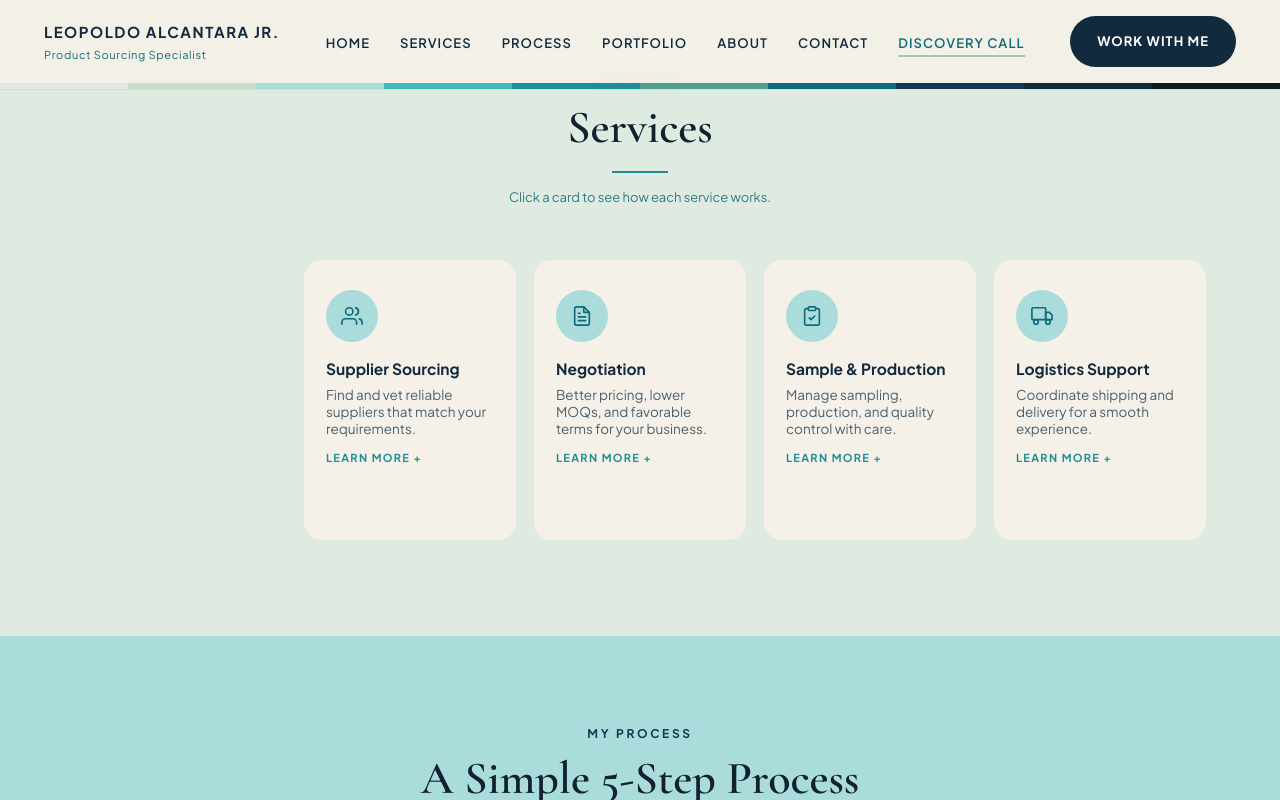
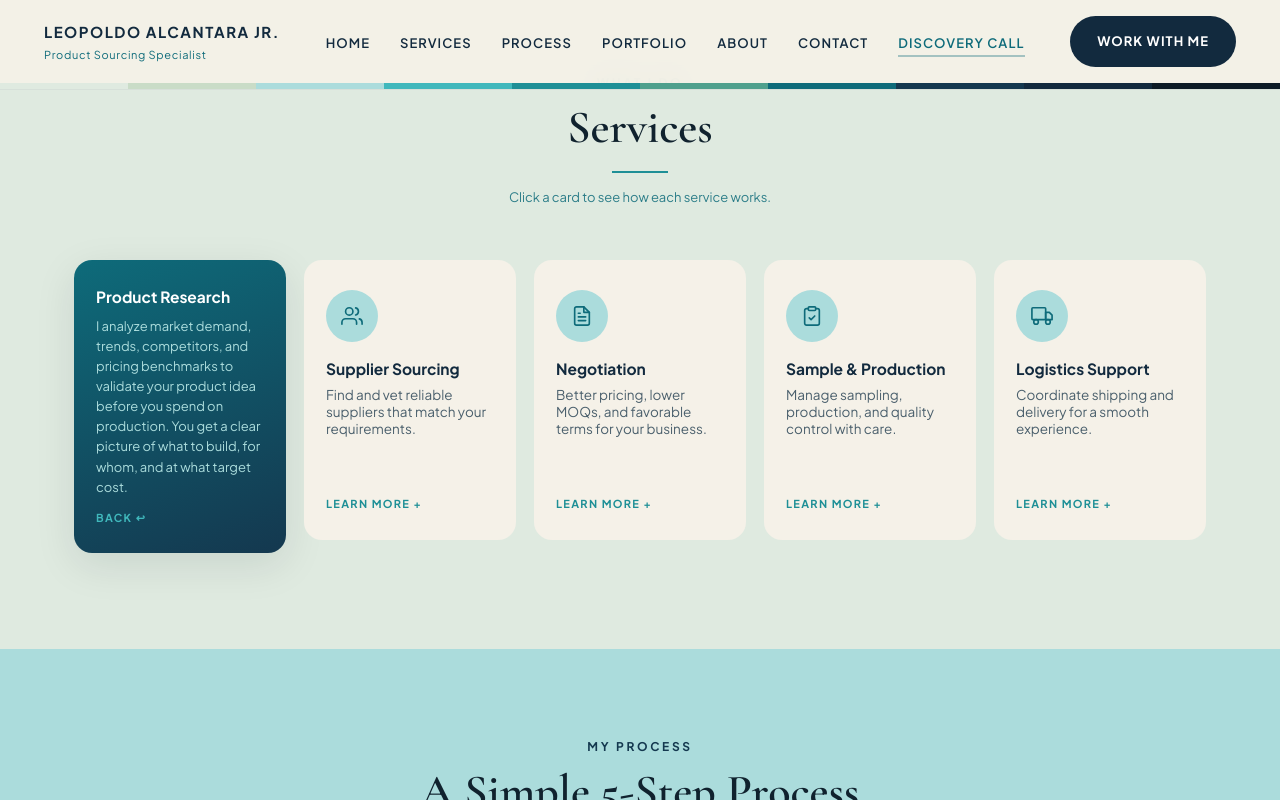
Before and after one commit to eli00217/workwitheli-portfolio, a Next.js app: page / in a window 1280 px wide. Both pictures are taken after a click on the button 180 px from the left and 1181 px from the top of the page. Shown: the part 781-1581 px from the top of the page. Built offline with nearby package versions, Linux system fonts and the light colour scheme.

Commit message:
Rebuild service cards as content-swap flip

```diff
--- a/app/globals.css
+++ b/app/globals.css
@@ -906,76 +906,86 @@ h3 {
 .process .section-hint { color: var(--petrol); }
 
 /* ---- Flip cards (Services) ----
-   Scale-flip: front squeezes closed, back opens. No 3D transforms,
-   no backface-visibility — renders identically in every browser. */
+   One face exists in the DOM at a time (React swaps them on click),
+   entering with a small open animation. Cannot render blank. */
 .flip {
   min-height: 280px;
+  display: flex;
 }
-.flip-inner {
-  position: relative;
-  width: 100%;
-  height: 100%;
-  min-height: 280px;
+.flipcard {
   border: none;
   background: none;
   padding: 0;
+  margin: 0;
   cursor: pointer;
   text-align: left;
   font-family: inherit;
-  display: block;
+  display: flex;
+  width: 100%;
 }
-.flip-inner:focus-visible {
+.flipcard:focus-visible {
   outline: 3px solid var(--teal);
   outline-offset: 4px;
   border-radius: var(--radius);
 }
-.flip-face {
-  position: absolute;
-  inset: 0;
+@keyframes faceIn {
+  from { transform: scaleX(0.3); opacity: 0; }
+  to { transform: scaleX(1); opacity: 1; }
+}
+.face {
+  width: 100%;
+  min-height: 280px;
   border-radius: var(--radius);
   display: flex;
   flex-direction: column;
+  animation: faceIn 0.32s cubic-bezier(0.22, 1, 0.36, 1);
 }
-/* FRONT: visible by default; squeezes shut when flipped */
-.flip-front.svc {
-  transform: scaleX(1);
-  opacity: 1;
-  transition: transform 0.3s ease-in, opacity 0.15s 0.15s linear;
-  z-index: 2;
+.face-front {
+  background: var(--cream);
+  padding: 30px 22px;
+  transition: transform 0.25s, box-shadow 0.25s;
 }
-.flip.is-flipped .flip-front.svc {
-  transform: scaleX(0);
-  opacity: 0;
-  pointer-events: none;
+.face-front:hover {
+  transform: translateY(-6px);
+  box-shadow: var(--shadow);
 }
-.flip:not(.is-flipped) .flip-front.svc:hover {
-  transform: scaleX(1) translateY(-6px);
+.face-front .icon {
+  width: 52px;
+  height: 52px;
+  border-radius: 50%;
+  background: var(--aqua);
+  color: var(--peacock);
+  display: flex;
+  align-items: center;
+  justify-content: center;
+  margin-bottom: 18px;
 }
-/* BACK: starts squeezed; opens after the front closes */
-.flip-back {
+.face-front h3 {
+  font-family: var(--font-sans), sans-serif;
+  font-size: 15.5px;
+  font-weight: 700;
+  color: var(--atlantic);
+  margin-bottom: 8px;
+}
+.face-front p {
+  font-size: 13.5px;
+  color: #4a5f6c;
+  flex: 1;
+}
+.face-back {
   background: linear-gradient(160deg, var(--peacock), var(--petrol));
   color: #fff;
   padding: 28px 22px;
   box-shadow: var(--shadow);
-  transform: scaleX(0);
-  opacity: 0;
-  pointer-events: none;
-  transition: transform 0.3s 0.28s ease-out, opacity 0.15s 0.28s linear;
-  z-index: 1;
 }
-.flip.is-flipped .flip-back {
-  transform: scaleX(1);
-  opacity: 1;
-  pointer-events: auto;
-}
-.flip-back h3 {
+.face-back h3 {
   font-family: var(--font-sans), sans-serif;
   font-size: 15.5px;
   font-weight: 700;
   color: #fff;
   margin-bottom: 10px;
 }
-.flip-back p {
+.face-back p {
   font-size: 13px;
   line-height: 1.55;
   color: var(--aqua);
@@ -989,7 +999,7 @@ h3 {
   text-transform: uppercase;
   color: var(--teal);
 }
-.flip-back .flip-hint {
+.face-back .flip-hint {
   color: var(--turquoise);
 }
 
@@ -1085,13 +1095,6 @@ h3 {
     opacity: 1 !important;
     transform: none !important;
   }
-  .flip-face {
-    transition: none !important;
-  }
-  .flip.is-flipped .flip-back {
-    transform: scaleX(1) !important;
-    opacity: 1 !important;
-  }
   .step-detail {
     transition: none !important;
   }
--- a/components/Services.js
+++ b/components/Services.js
@@ -59,18 +59,26 @@ export default function Services() {
           {SERVICES.map((s, i) => (
             <div
               key={s.title}
-              className={`flip${flipped === i ? " is-flipped" : ""}`}
+              className="flip"
               data-reveal
-              data-reveal-delay={i}
               style={{ transitionDelay: `calc(var(--stagger, 90ms) * ${i})` }}
             >
               <button
-                className="flip-inner"
+                className="flipcard"
                 onClick={() => toggle(i)}
                 aria-expanded={flipped === i}
                 aria-label={`${s.title} — ${flipped === i ? "hide" : "show"} details`}
               >
-                <div className="flip-face flip-front svc">
+                {flipped === i ? (
+                  <div className="face face-back" key="back">
+                    <h3>{s.title}</h3>
+                    <p>{s.more}</p>
+                    <span className="flip-hint" aria-hidden="true">
+                      Back ↩
+                    </span>
+                  </div>
+                ) : (
+                  <div className="face face-front" key="front">
                     <div className="icon">
                       <Icon name={s.icon} />
                     </div>
@@ -80,13 +88,7 @@ export default function Services() {
                       Learn more +
                     </span>
                   </div>
-                <div className="flip-face flip-back">
-                  <h3>{s.title}</h3>
-                  <p>{s.more}</p>
-                  <span className="flip-hint" aria-hidden="true">
-                    Back ↩
-                  </span>
-                </div>
+                )}
               </button>
             </div>
           ))}
```
Lines whose indentation alone changed are shown as unchanged.
